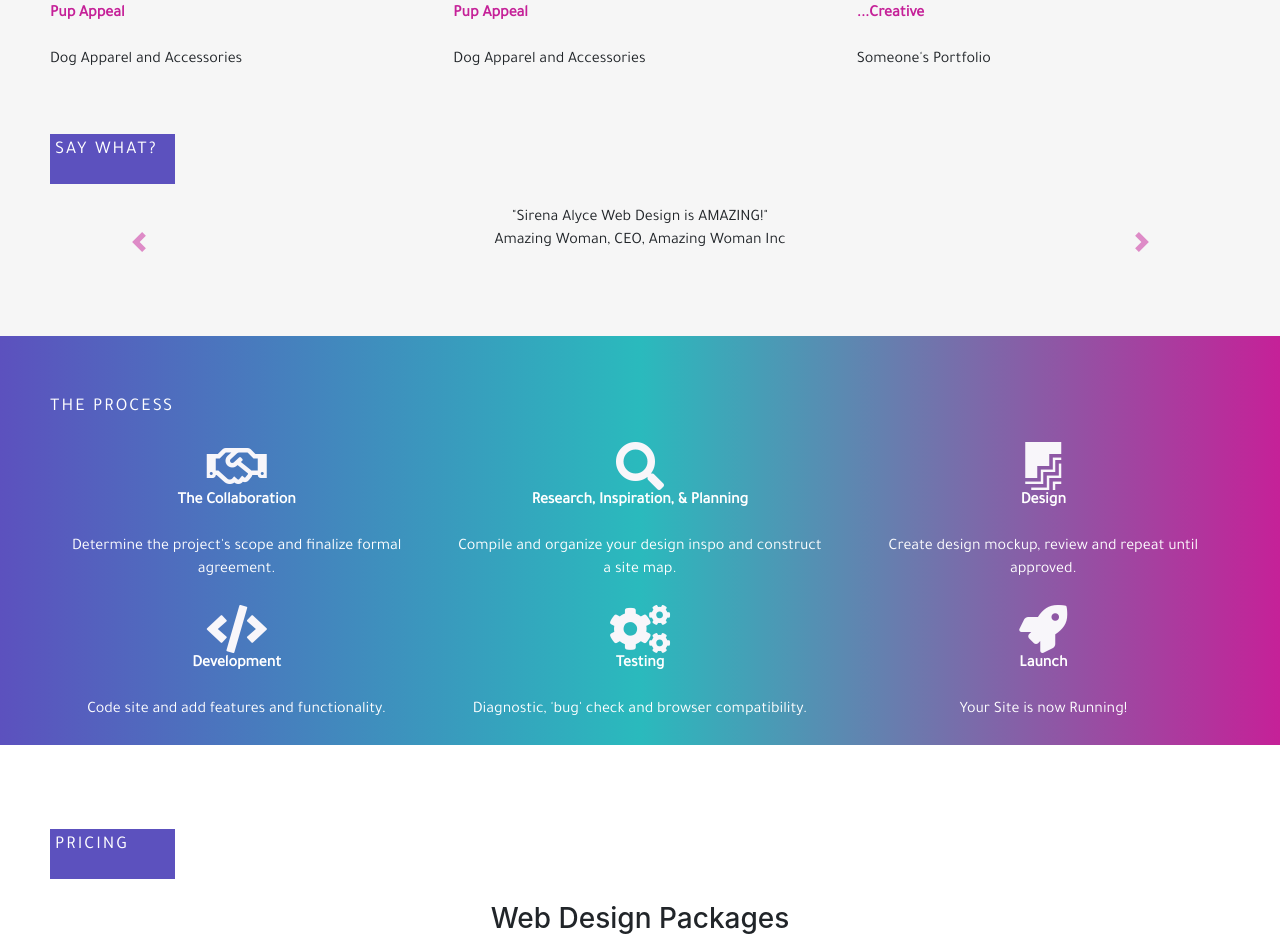
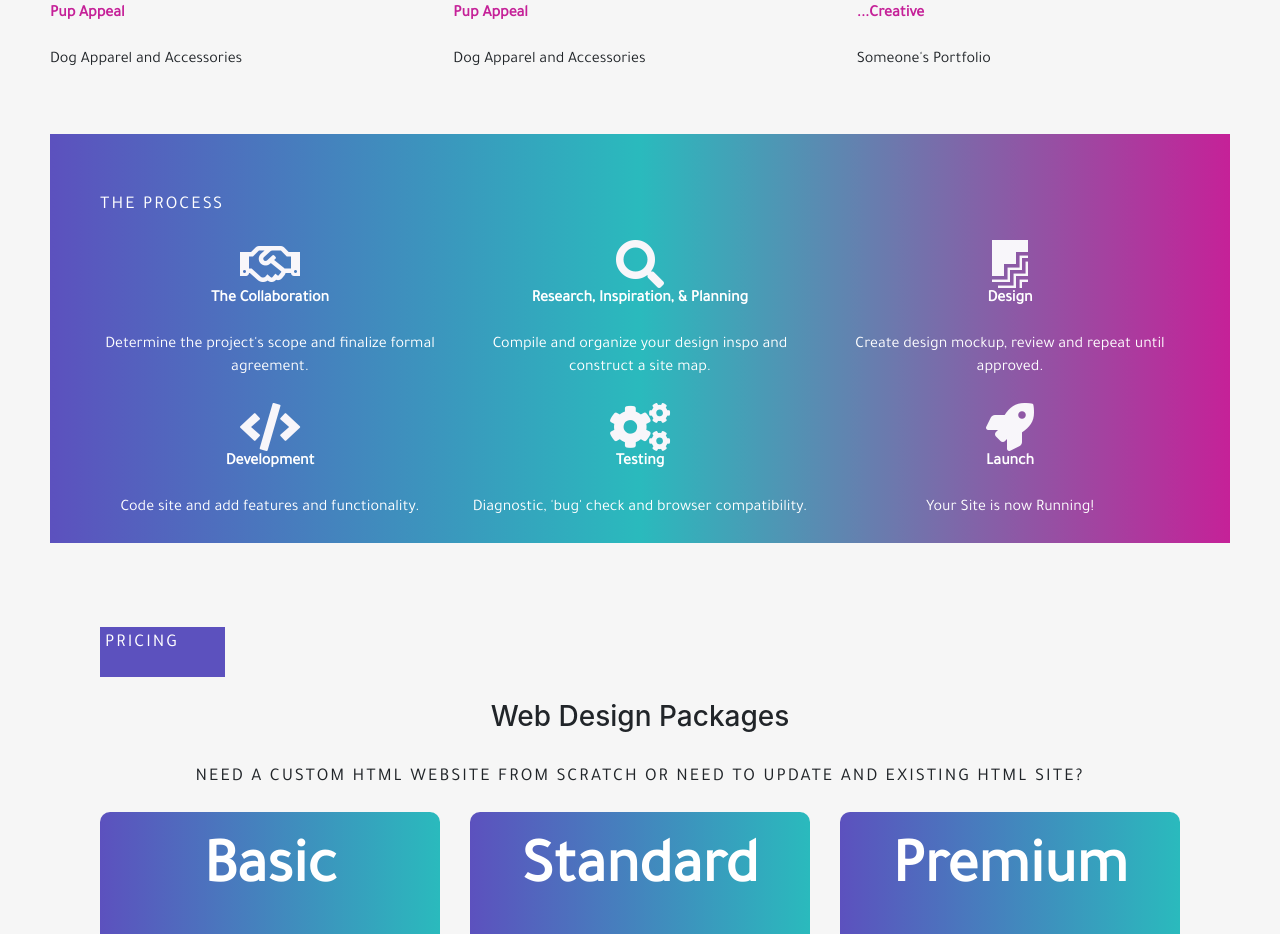
Before and after one commit to sirenaalyce/portfolio, a plain HTML site: page index.html in a window 1280 px wide. Shown: the part 3189-4123 px from the top of the page. Drawn offline with nearby package versions, Linux system fonts and the light colour scheme; a script that the page names is missing.

Commit message:
Add files via upload

```diff
--- a/index.html
+++ b/index.html
@@ -209,7 +209,7 @@
 
 
       <!--Testimonial (grey background)-->
-    <h2 class="animated-div-blue">Say What?</h2>
+    <!-- <h2 class="animated-div-blue">Say What?</h2>
       <div id="myCarousel" class="carousel slide text-center" data-ride="carousel">
       <div class="carousel-inner">
         <div class="carousel-item active">
@@ -235,7 +235,7 @@
         <span class="sr-only">Next</span>
       </a>
     </div>
-</div>
+</div> -->
       <!--The Process-->
 <div id="process" class="container-fluid">
   <h2>The Process</h2>
```
